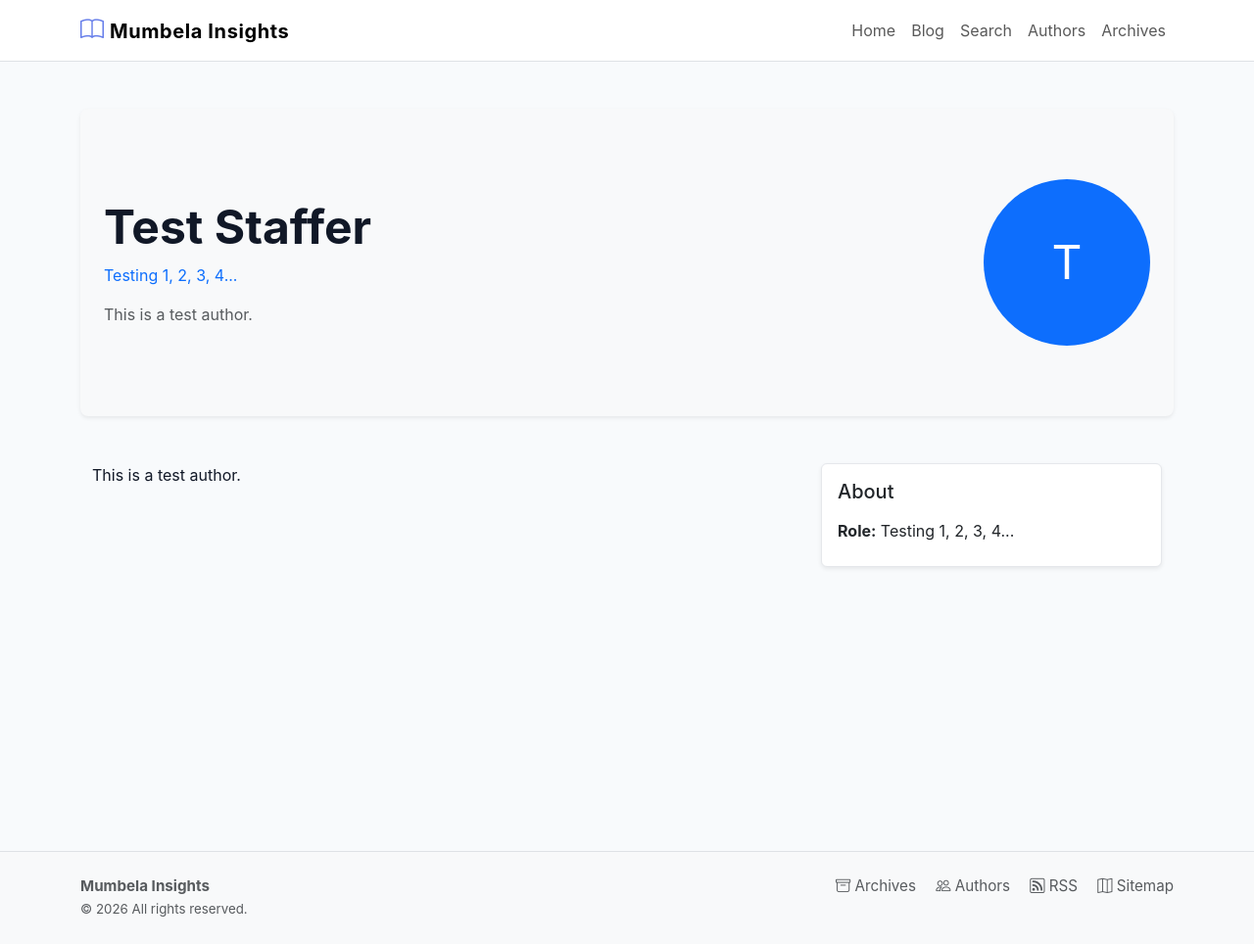
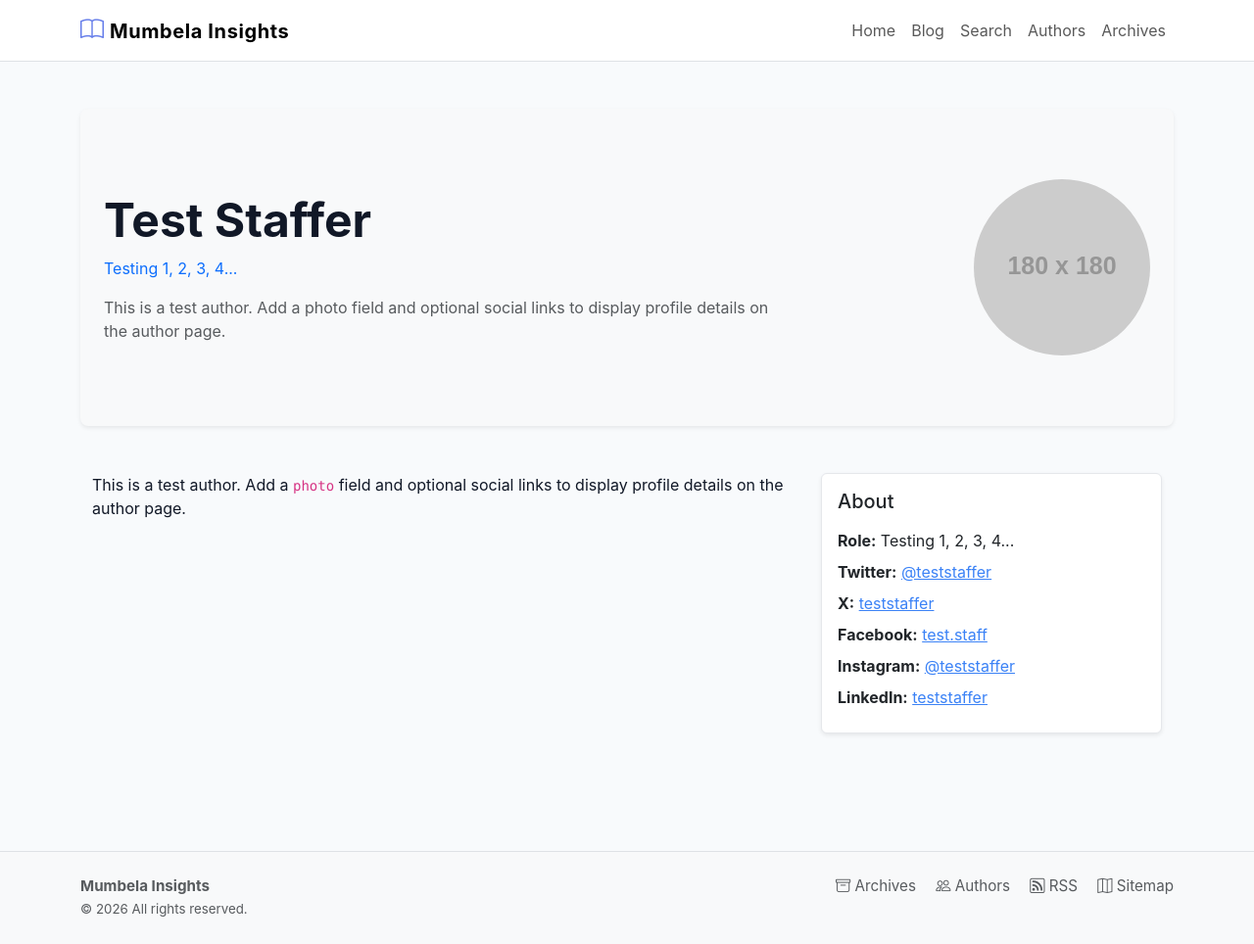
Before and after one commit to Mumbela/mumbela.github.io, a Jekyll site: the page built from _authors/test.md, in a window 1280 px wide and 964 px high. Shown: the whole window at 98% size. Built offline with Jekyll 4.4.1, drawn with Linux system fonts in a browser that asks for light colours.

Commit message:
add optional photo and social links

```diff
--- a/_authors/test.md
+++ b/_authors/test.md
@@ -2,6 +2,12 @@
 short_name: test
 name: Test Staffer
 position: Testing 1, 2, 3, 4...
+photo: "https://via.placeholder.com/180?text=TS"
+twitter: teststaffer
+x: teststaffer
+instagram: teststaffer
+facebook: test.staff
+linkedin: teststaffer
 ---
 
-This is a test author.
+This is a test author. Add a `photo` field and optional social links to display profile details on the author page.
```
